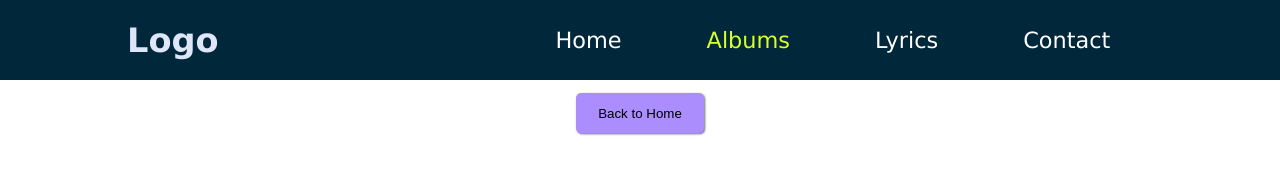
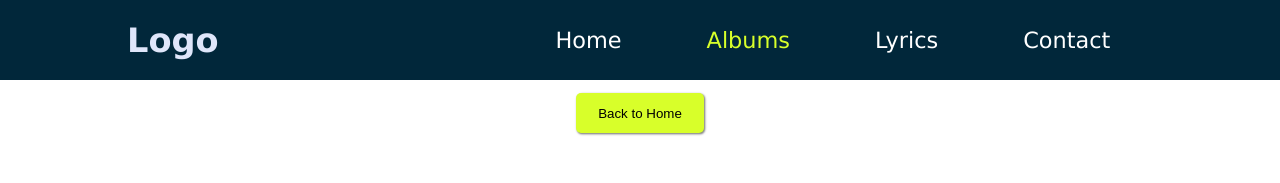
Before and after one commit to mel-muhina/music-app, a React (Vite) app: page /albums in a window 1280 px wide. In both pictures the pointer is over the button "Back to Home". Shown: the top 183 px of the page. Built offline with nearby package versions, Linux system fonts and the light colour scheme.

Commit message:
Retweaked styling.

```diff
--- a/src/components/ControlledForm/index.jsx
+++ b/src/components/ControlledForm/index.jsx
@@ -12,7 +12,6 @@ export default function ControlledForm() {
       const response = await fetch(lyricsAPI)
       const data = await response.json()
       const lyricData = data.lyrics
-      console.log("Check ControlledForm data", lyricData)
       setLyrics(lyricData)
     } catch (err) {
             console.log(err)
--- a/src/components/LikeFeature/LikeFeature.css
+++ b/src/components/LikeFeature/LikeFeature.css
@@ -15,5 +15,5 @@ button {
 
 button:hover {
     cursor: pointer;
-    background-color: rgb(171, 141, 253);
+    background-color: rgb(216, 255, 42);
 }
--- a/src/components/Nav/Nav.css
+++ b/src/components/Nav/Nav.css
@@ -29,5 +29,5 @@ a {
 }
 
 a:hover {
-    color: rgb(171, 141, 253);
+    color: rgb(216, 255, 42);
 }
--- a/src/components/SongList/SongsList.css
+++ b/src/components/SongList/SongsList.css
@@ -43,6 +43,6 @@
 }
 
 .nav-btn:hover {
-   background-color: rgb(171, 141, 253);
+   background-color: rgb(216, 255, 42);
    cursor: pointer;
 }
```
